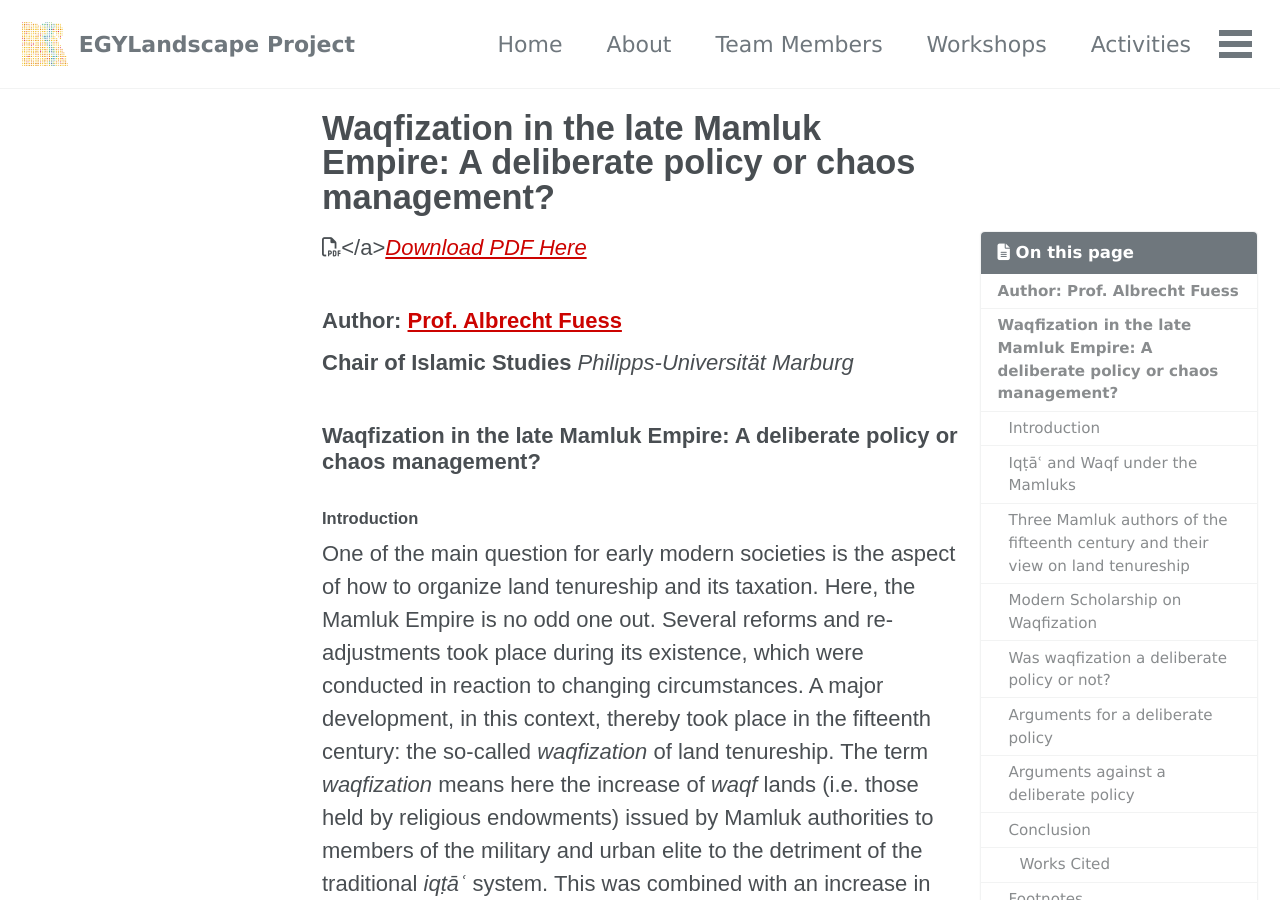
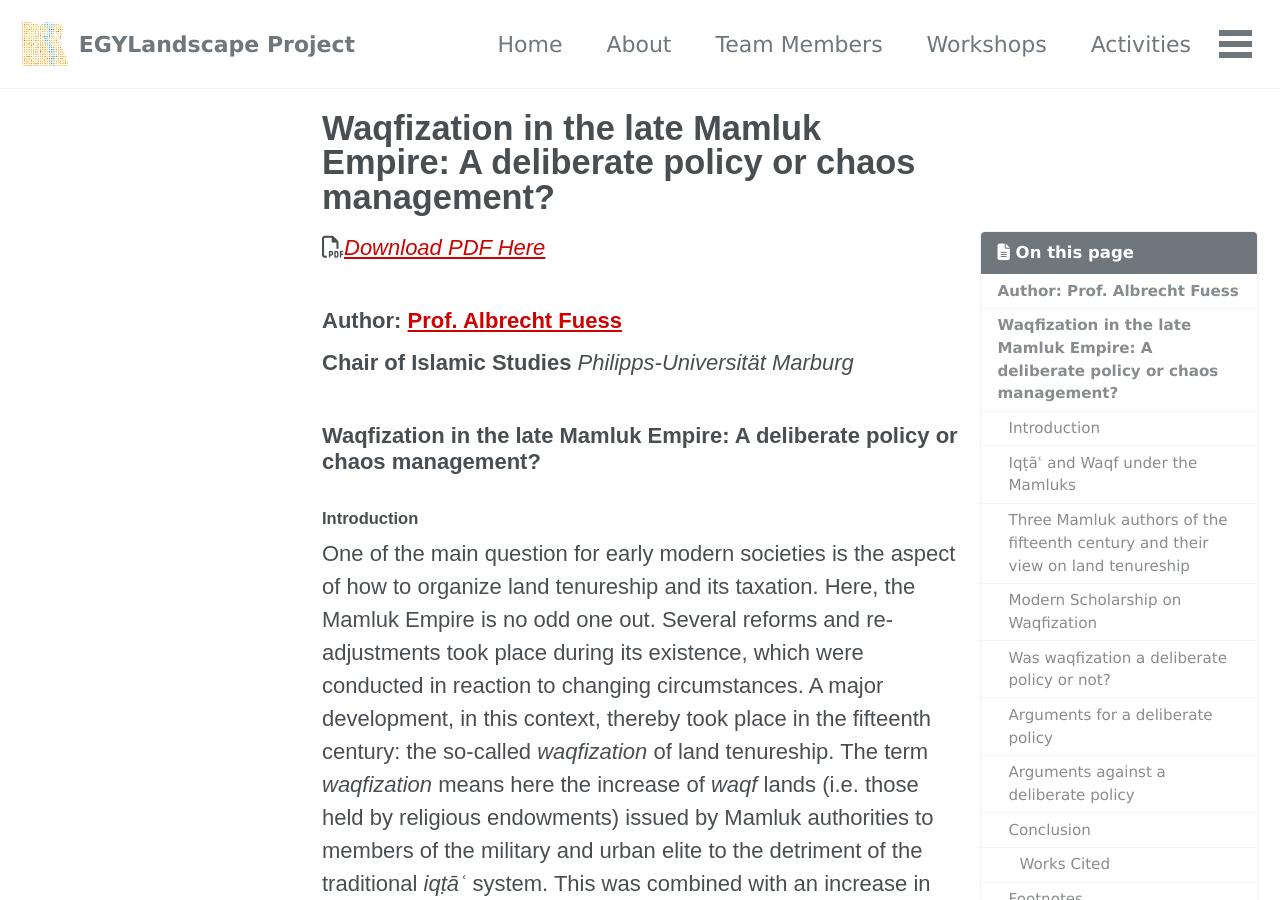
Before and after one commit to mhshaaban/egylandscapeproject.github.io, a Jekyll site: the page built from _papers/June2020_Fuess.md, in a window 1280 px wide and 900 px high. Built offline with Jekyll 4.4.1, drawn with Linux system fonts in a browser that asks for light colours; cached includes are drawn as plain includes; nearby versions of some CDN libraries; some web fonts are replaced.

Commit message:
Update June2020_Fuess.md

```diff
--- a/_papers/June2020_Fuess.md
+++ b/_papers/June2020_Fuess.md
@@ -10,7 +10,7 @@ layout: single
 ---
 
 
-<i class="fa fa-file-pdf-o fa-sm" aria-hidden="true"></i><span class="pdf"></span></a>[*Download PDF Here*](https://www.egylandscape.org/papers/June2020_Fuess_WorkingPaper.pdf)
+<i class="fa fa-file-pdf-o" aria-hidden="true"></i>[*Download PDF Here*](https://www.egylandscape.org/papers/June2020_Fuess_WorkingPaper.pdf)
 
 ### Author: [Prof. Albrecht Fuess](https://www.egylandscape.org/members/AlbrechtFuess/)
 **Chair of Islamic Studies**
```
